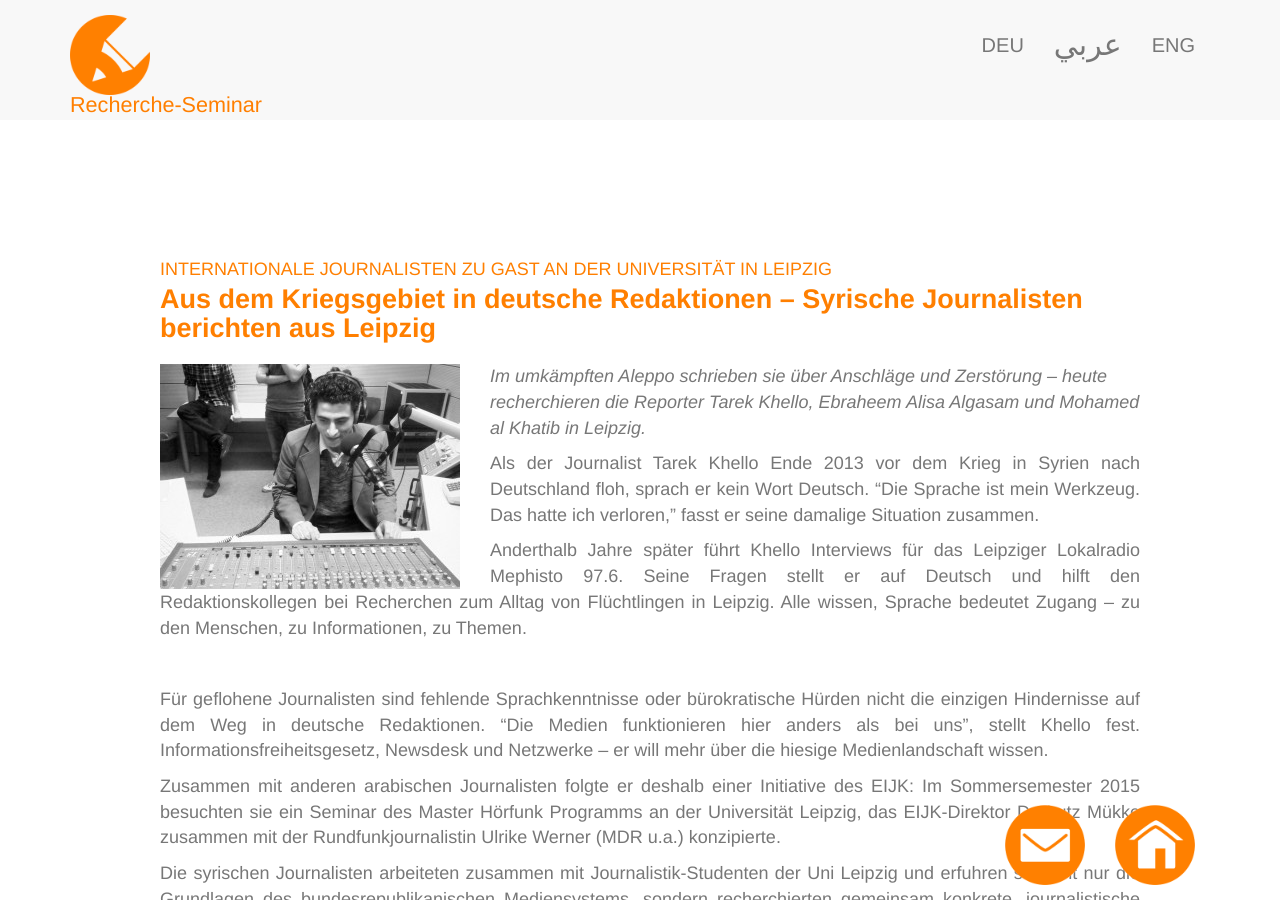
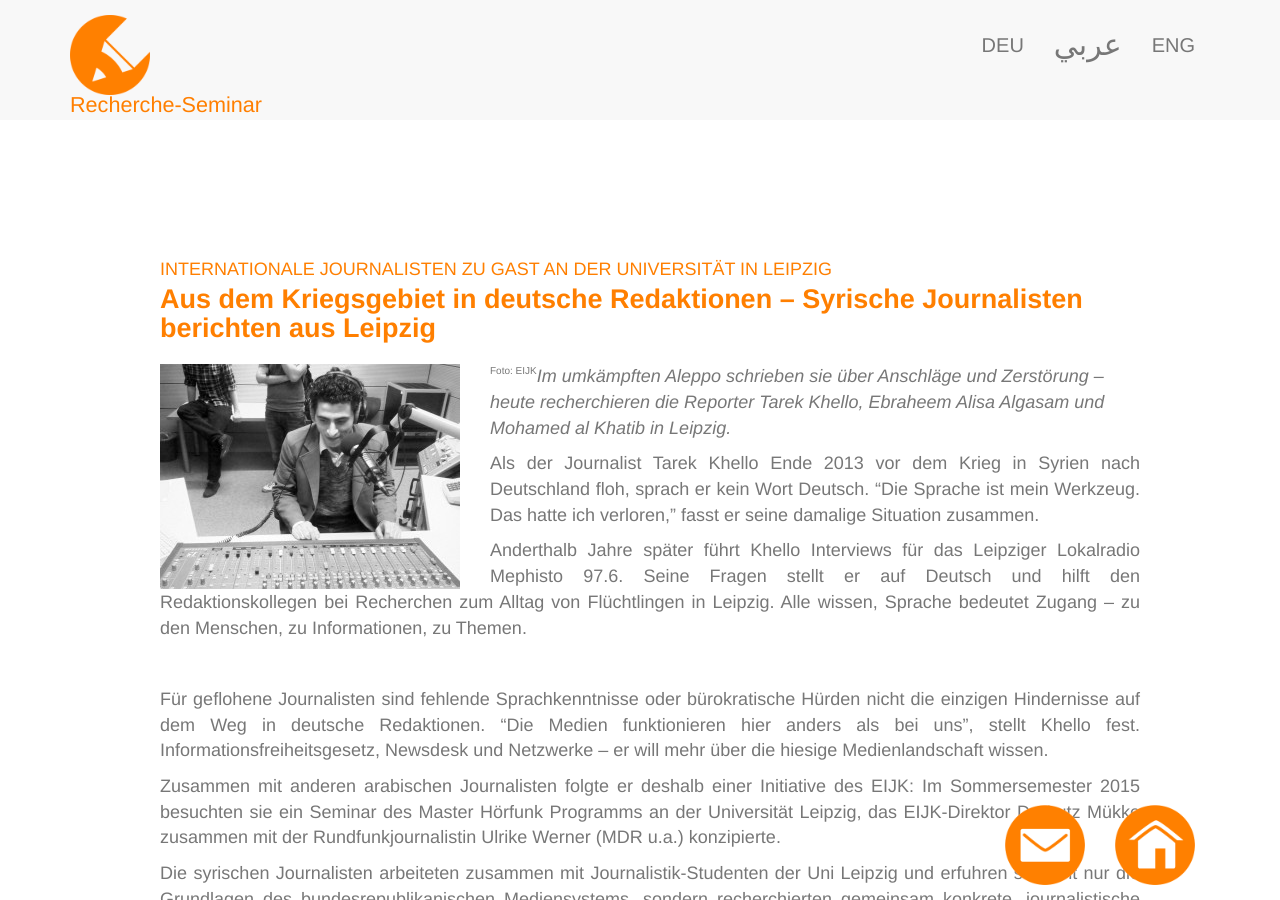
Before and after one commit to EIJC/TIJ, a Jekyll site: the page built from _posts/2015-08-03-recherche-seminar.html, in a window 1280 px wide and 900 px high. Built offline with Jekyll 4.4.1, drawn with Linux system fonts in a browser that asks for light colours; nearby versions of some CDN libraries.

Commit message:
Edit from JekyllCMS

```diff
--- a/_posts/2015-08-03-recherche-seminar.html
+++ b/_posts/2015-08-03-recherche-seminar.html
@@ -7,7 +7,9 @@ language: de
 
 <h3>Aus dem Kriegsgebiet in deutsche Redaktionen &ndash; Syrische Journalisten berichten aus Leipzig</h3>
 
-<p><img class="img-responsive" src="{{ site.base_url }}/images/Khello-bei-mephisto976-300x225.jpg" style="float: left; margin-right: 30px;" /></p>
+<p><img alt="Tarek Khello im Studio von Mephisto 97.6" class="img-responsive" src="{{ site.base_url }}/images/Khello-bei-mephisto976-300x225.jpg" style="float: left; margin-right: 30px;" /></p>
+
+<p class="p-pic">Foto: EIJK</p>
 
 <p><em>Im umk&auml;mpften Aleppo schrieben sie &uuml;ber Anschl&auml;ge und Zerst&ouml;rung &ndash; heute recherchieren die Reporter Tarek Khello, Ebraheem Alisa Algasam und Mohamed al Khatib in Leipzig. </em></p>
 
```
